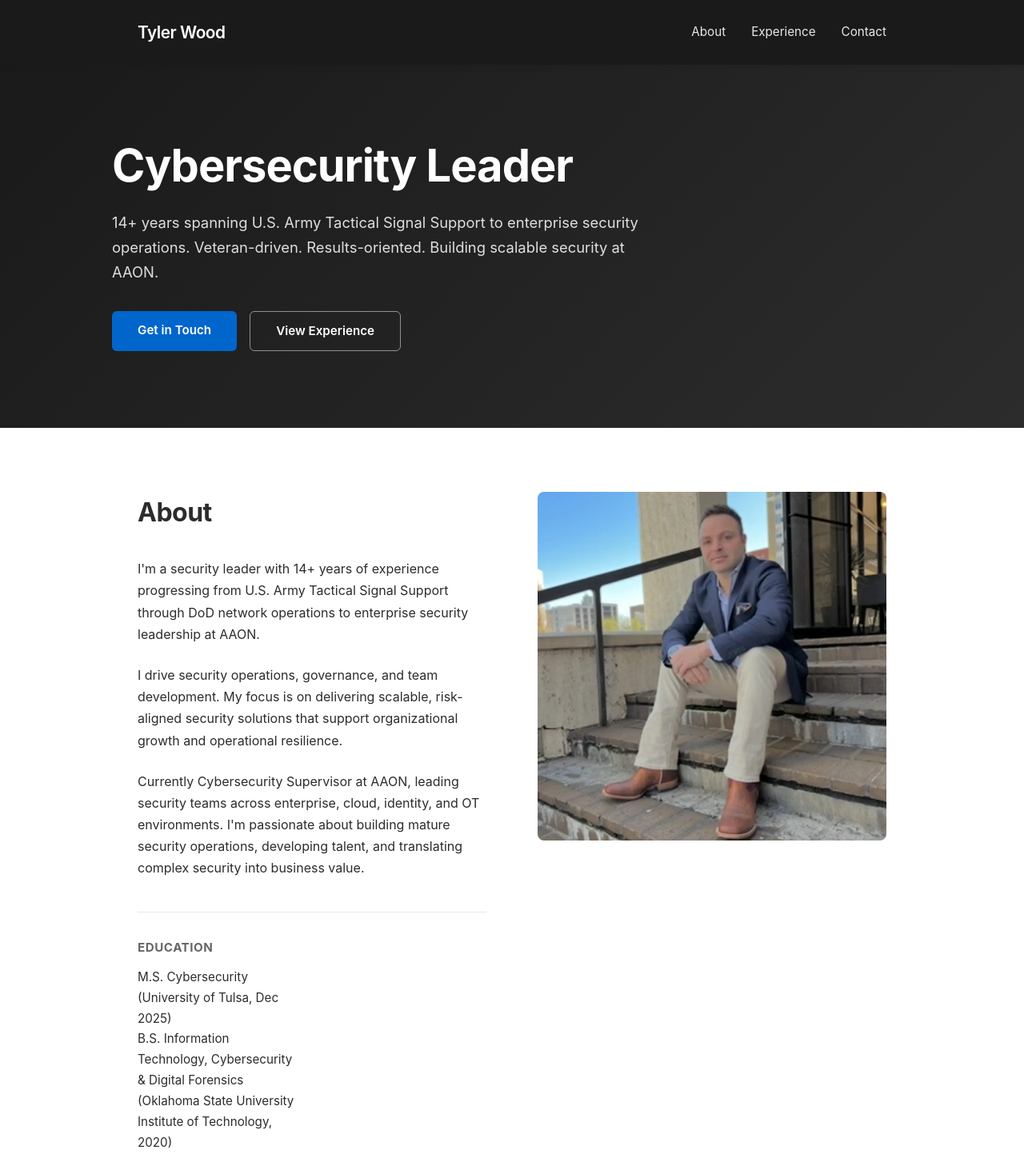
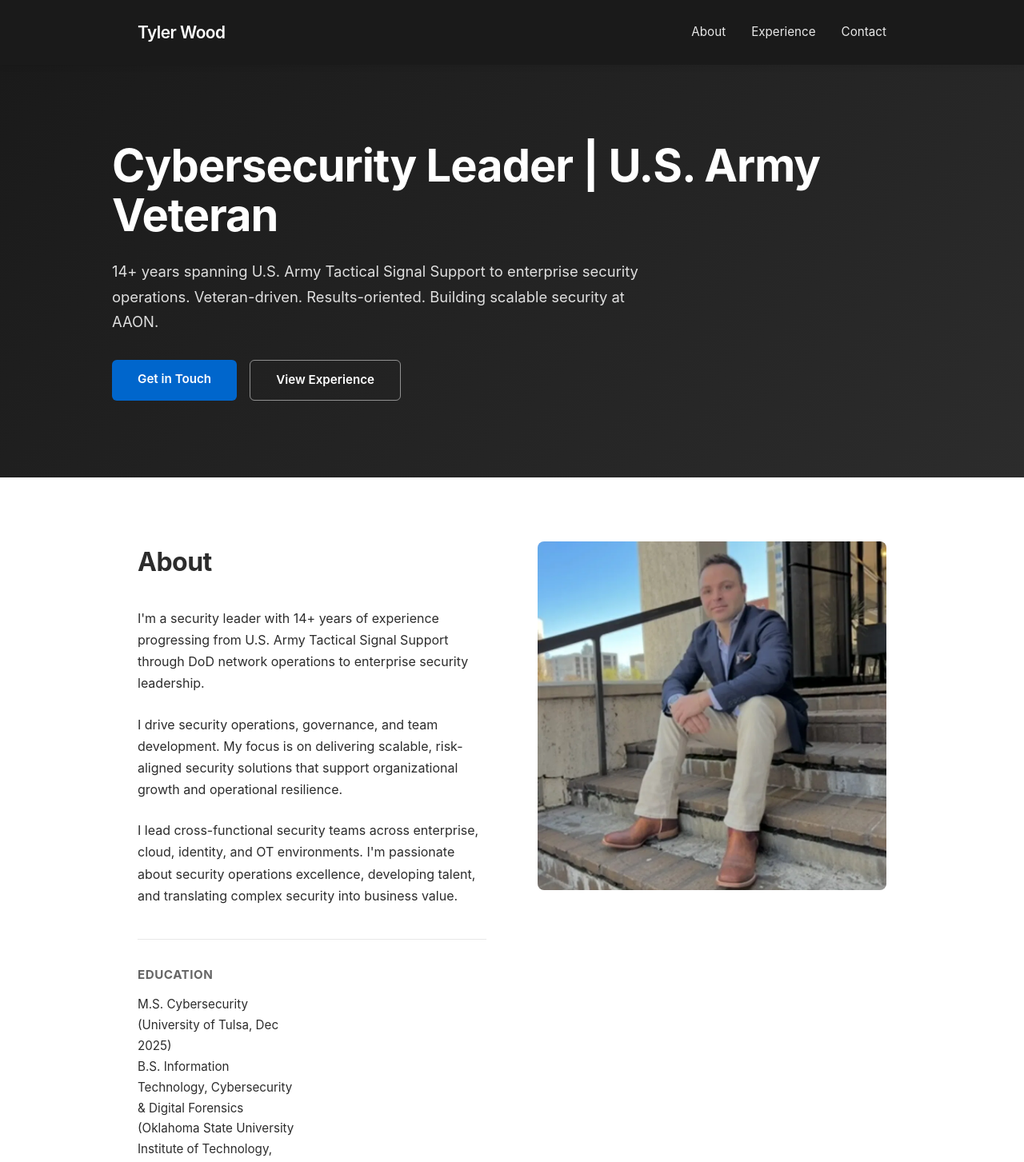
Before and after one commit to SomeWoody/twood-portfolio, a Next.js app: page / in a window 1280 px wide. Shown: the top 1453 px of the page at 80% size. Built offline with nearby package versions, Linux system fonts and the light colour scheme.

Commit message:
Updated hero with veteran status and revised about section

```diff
--- a/app/page.js
+++ b/app/page.js
@@ -105,7 +105,7 @@ export default function Home() {
       {/* Hero Section */}
       <section className="hero">
         <div className="hero-content">
-          <h1>Cybersecurity Leader</h1>
+          <h1>Cybersecurity Leader <span className="veteran-badge">| U.S. Army Veteran</span></h1>
           <p className="tagline">14+ years spanning U.S. Army Tactical Signal Support to enterprise security operations. Veteran-driven. Results-oriented. Building scalable security at AAON.</p>
           <div className="hero-cta">
             <a href="#contact" className="cta-button">Get in Touch</a>
@@ -120,9 +120,9 @@ export default function Home() {
           <div className="about-grid">
             <div className="about-content">
               <h2>About</h2>
-              <p>I'm a security leader with 14+ years of experience progressing from U.S. Army Tactical Signal Support through DoD network operations to enterprise security leadership at AAON.</p>
+              <p>I'm a security leader with 14+ years of experience progressing from U.S. Army Tactical Signal Support through DoD network operations to enterprise security leadership.</p>
               <p>I drive security operations, governance, and team development. My focus is on delivering scalable, risk-aligned security solutions that support organizational growth and operational resilience.</p>
-              <p>Currently Cybersecurity Supervisor at AAON, leading security teams across enterprise, cloud, identity, and OT environments. I'm passionate about building mature security operations, developing talent, and translating complex security into business value.</p>
+              <p>I lead cross-functional security teams across enterprise, cloud, identity, and OT environments. I'm passionate about security operations excellence, developing talent, and translating complex security into business value.</p>
 
               <div className="credentials">
                 <div className="credential">
@@ -200,6 +200,17 @@ export default function Home() {
         </div>
       </section>
 
+      {/* Military Service Section */}
+      <section className="military">
+        <div className="section-container">
+          <h2>Military Service</h2>
+          <p>U.S. Army Veteran | 1st Battalion, 32nd Infantry Regiment, 10th Mountain Division</p>
+          <div className="military-patches">
+            {/* Unit patch images can be added here later */}
+          </div>
+        </div>
+      </section>
+
       {/* Footer */}
       <footer className="footer">
         <div className="section-container">
```
